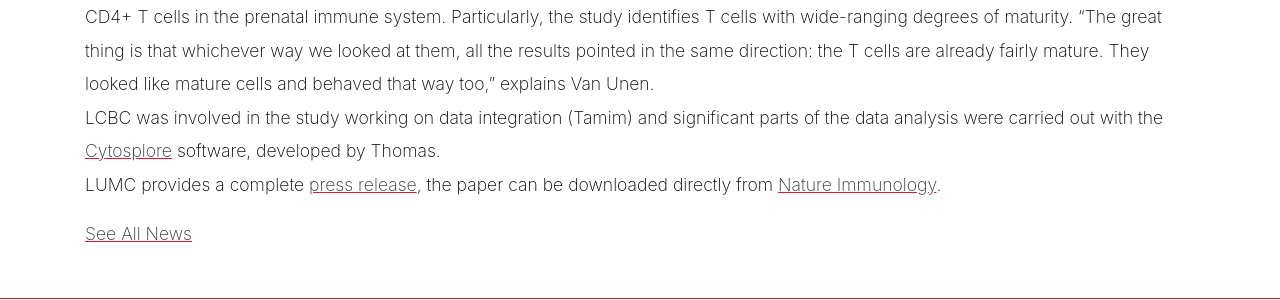
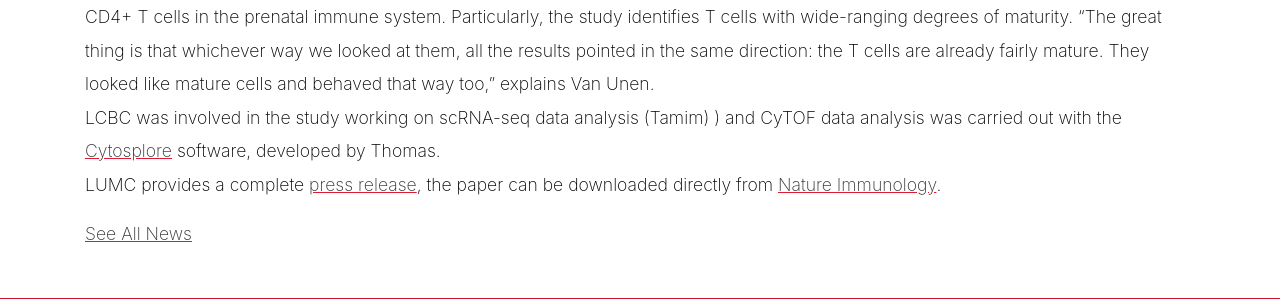
Before and after one commit to LeidenCBC/leidencbc.github.io, a Jekyll site: the page built from _posts/2019-01-21-NatImmu.md, in a window 1280 px wide. Shown: the part 297-597 px from the top of the page. Built offline with Jekyll 4.4.1, drawn with Linux system fonts in a browser that asks for light colours; nearby versions of some CDN libraries.

Commit message:
updates news post

```diff
--- a/_posts/2019-01-21-NatImmu.md
+++ b/_posts/2019-01-21-NatImmu.md
@@ -10,6 +10,6 @@ published their study showing that memory CD4+ T cells are generated in the huma
 The extensive study integrates data from several sources, such as Suspension Mass Cytometry, Imaging Mass Cytometry, RNA sequencing and TCR sequencing to paint a wholistic picture of CD4+ T cells in the prenatal immune system.
 Particularly, the study identifies T cells with wide-ranging degrees of maturity. “The great thing is that whichever way we looked at them, all the results pointed in the same direction: the T cells are already fairly mature. They looked like mature cells and behaved that way too,” explains Van Unen.
 
-LCBC was involved in the study working on data integration (Tamim) and significant parts of the data analysis were carried out with the [Cytosplore](\projects\cytosplore) software, developed by Thomas.
+LCBC was involved in the study working on scRNA-seq data analysis (Tamim) ) and CyTOF data analysis was carried out with the [Cytosplore](\projects\cytosplore) software, developed by Thomas.
 
 LUMC provides a complete [press release](https://www.lumc.nl/over-het-lumc/nieuws/2019/Januari/immuunsysteem-volwassen-geboorte/?setlanguage=English&setcountry=en), the paper can be downloaded directly from [Nature Immunology](https://rdcu.be/bh0Xm).
```
